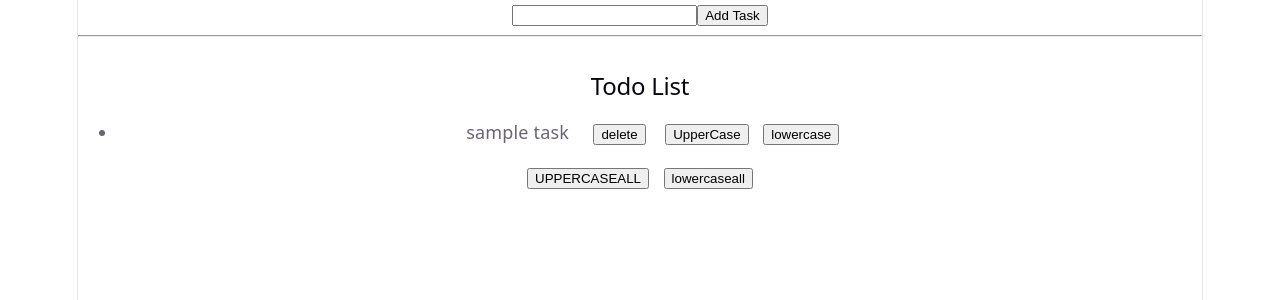
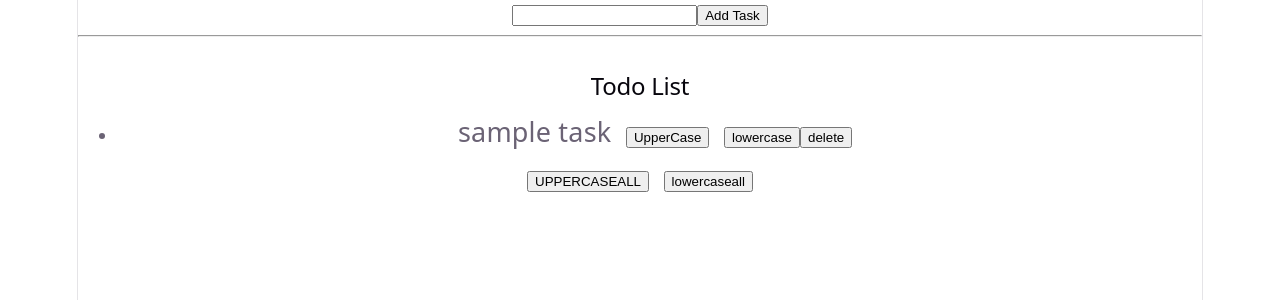
Before and after one commit to pritjon2002-beep/React, a React (Vite) app in the folder react-state2/: page / in a window 1280 px wide. Shown: the top 300 px of the page. Built offline with nearby package versions, Linux system fonts and the light colour scheme.

Commit message:
some fixes

```diff
--- a/react-state2/src/TodoList.jsx
+++ b/react-state2/src/TodoList.jsx
@@ -75,6 +75,7 @@ export default function TodoList() {
     });
   };
 
+
   return (
     <div>
       <input type="text" value={inpTask} onChange={inputTask} />
@@ -87,13 +88,13 @@ export default function TodoList() {
         {todos.map((todo) => {
           return (
             <li key={todo.id}>
-              <span> {todo.task}</span> &nbsp; &nbsp;{" "}
-              <button onClick={() => deleteTask(todo.id)}>delete</button> &nbsp;
-              &nbsp;
+              <span style={{fontSize:"1.5rem"}}> {todo.task}</span>
+               &nbsp; &nbsp;
               <button onClick={() => upperCaseOne(todo.id)}>UpperCase</button>
               &nbsp; &nbsp;
               <button onClick={() => lowerCaseOne(todo.id)}>lowercase</button>
-              &nbsp; &nbsp;
+
+              <button onClick={() => deleteTask(todo.id)}>delete</button> &nbsp;
             </li>
           );
         })}
```
